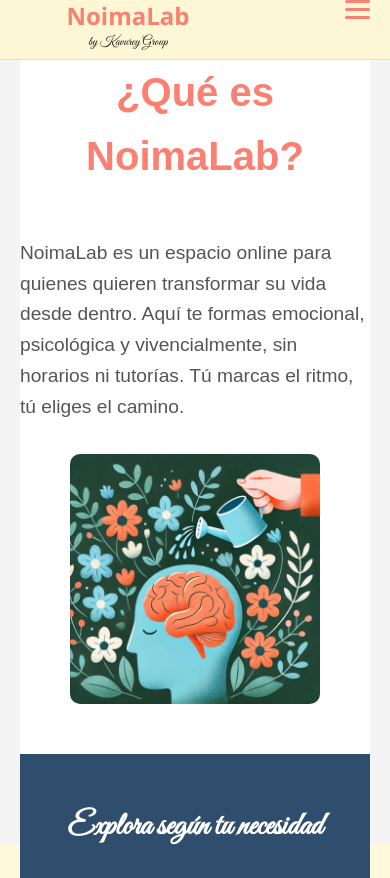
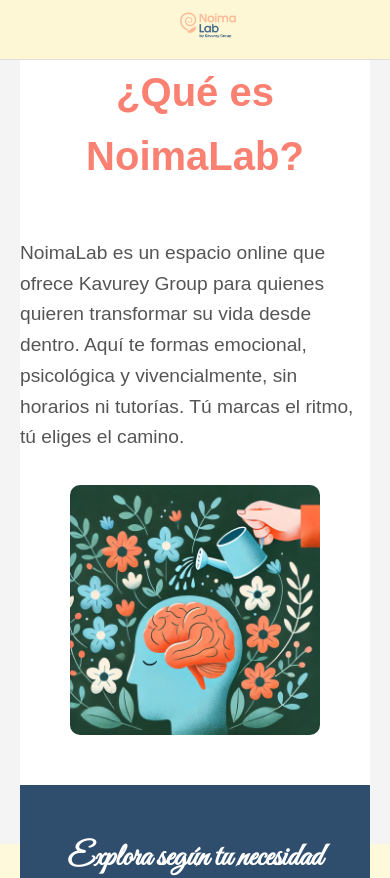
Before and after one commit to MarcosEsquibel/ProyectoCursos, a React (Vite) app in the folder vite-project/: page / in a window 390 px wide. Shown: the top 878 px of the page. Built offline with nearby package versions, Linux system fonts and the light colour scheme.

Commit message:
Añadiendo Footer

```diff
--- a/vite-project/src/App.tsx
+++ b/vite-project/src/App.tsx
@@ -11,6 +11,7 @@
 import Formaciones from "./pages/Formaciones";
 import ProtectedRoute from "./components/ProtectedRoute";
 import CompraPage from "./pages/Comprapage";
+import Footer from "./pages/components/Footer";
 
 const App: React.FC = () => {
   const [menuOpen, setMenuOpen] = useState(false);
@@ -31,6 +32,7 @@
             <Route path="/cursos" element={<Cursos />} />
             <Route path="/formaciones" element={<Formaciones />} />
 
+
 <Route path="/comprar" element={<CompraPage />} />
 
 
--- a/vite-project/src/pages/Home.tsx
+++ b/vite-project/src/pages/Home.tsx
@@ -16,7 +16,7 @@
         <h2>¿Qué es NoimaLab?</h2>
         <div className="about-content">
           <p>
-            NoimaLab es un espacio online para quienes quieren transformar su vida desde dentro. Aquí te formas emocional, psicológica y vivencialmente, sin horarios ni tutorías. Tú marcas el ritmo, tú eliges el camino.
+            NoimaLab es un espacio online que ofrece Kavurey Group  para quienes quieren transformar su vida desde dentro. Aquí te formas emocional, psicológica y vivencialmente, sin horarios ni tutorías. Tú marcas el ritmo, tú eliges el camino.
           </p>
           <img
             src={psicologiapositiva2}
@@ -61,6 +61,7 @@
         <h3>
           'Entender nuestro interior no es opcional, es esencial'
         </h3>
+
       </section>
 
       {/* Footer */}
--- a/vite-project/src/pages/components/Header.css
+++ b/vite-project/src/pages/components/Header.css
@@ -4,36 +4,36 @@
   display: flex;
   align-items: center;
   justify-content: space-between;
-  background-color:#fdf7d6;/* crema mate */
+  background-color: #fdf7d6; /* crema mate */
   padding: 1rem 2rem;
   flex-wrap: wrap;
+  position: relative;
+  z-index: 10;
+
 }
 
-.logo {
-  font-size: clamp(1.5rem, 2.5vw, 2.5rem);
-  font-weight: bold;
-  color: salmon;
-  margin: 0;
-  text-decoration: none;
-  line-height: 1.3;
-  white-space: normal;
-  word-break: break-word;
+/* --- Logo --- */
+.logo-container {
+  margin-right: 1rem;
 }
 
-.sub-logo {
-  font-family: 'Great Vibes', cursive;
-  font-size: clamp(0.8rem, 1.5vw, 1.2rem);
-  color: #111;
-  margin-top: 0.2rem;
-  white-space: nowrap;
+.NoimaLab {
+  height: 60px; /* base segura */
+  width: auto;
+  object-fit: contain;
+  transform: scale(1.6); /* escala visual sin empujar el layout */
+  transform-origin: left center; /* opcional: para mantener alineado a la izquierda */
 }
 
+
+/* --- Navegación --- */
 .header-nav {
   display: flex;
   gap: 1.5rem;
   margin-left: 2rem;
   flex-grow: 1;
   justify-content: center;
+  transition: all 0.3s ease-in-out;
 }
 
 .header-nav ul {
@@ -76,9 +76,15 @@
   transform-origin: left;
 }
 
+/* --- Botón acceso --- */
+.user-access {
+  display: flex;
+  align-items: center;
+  justify-content: center;
+  margin-left: auto;
+}
 
-
-.access-button  {
+.access-button {
   background-color: #fff0e0;
   color: #fa8072;
   padding: 0.5rem 1rem;
@@ -86,13 +92,16 @@
   border-radius: 5px;
   cursor: pointer;
   font-weight: 600;
+  transition: all 0.3s ease;
 }
 
-button :hover{
-  background-color: #fff0e0;
-
+.access-button:hover {
+  background-color: #ffe4e1;
+  color: #d45d5d;
+  border-color: #d45d5d;
 }
 
+/* --- Dropdown de acceso (si lo usas) --- */
 .access-dropdown {
   position: absolute;
   top: 110%;
@@ -116,7 +125,24 @@
   background-color: #ffe4e1; /* rosa suave */
 }
 
-/* Responsive */
+/* --- Menú hamburguesa --- */
+.hamburger {
+  display: none;
+  flex-direction: column;
+  cursor: pointer;
+  gap: 5px;
+  margin-left: auto;
+}
+
+.hamburger span {
+  width: 25px;
+  height: 3px;
+  background-color: #fa8072;
+  border-radius: 2px;
+  transition: 0.3s ease;
+}
+
+/* --- Responsive --- */
 @media (max-width: 768px) {
   .header {
     flex-direction: column;
@@ -126,12 +152,40 @@
     text-align: center;
   }
 
-  .logo {
-    font-size: 1.5rem;
-    text-align: center;
-    white-space: normal;
-    word-break: break-word;
+  .logo-container {
     width: 100%;
+    display: flex;
+    justify-content: center;
+  }
+
+  .NoimaLab {
+    height: 50px;
+  }
+
+  .hamburger {
+    display: flex;
+    align-self: flex-end;
+  }
+
+  .header-nav {
+    display: none;
+    flex-direction: column;
+    align-items: center;
+    background-color: #fdfbf6;
+    margin-top: 1rem;
+    padding: 1rem 0;
+    border-top: 1px solid #fa8072;
+    width: 100%;
+  }
+
+  .header-nav.active {
+    display: flex;
+  }
+
+  .header-nav ul {
+    flex-direction: column;
+    align-items: center;
+    gap: 1rem;
   }
 
   .user-access {
@@ -164,59 +218,4 @@
   .access-dropdown a:last-child {
     border-bottom: none;
   }
-
-  .hamburger {
-    align-self: flex-start;
-  }
 }
-/* --- Menú hamburguesa --- */
-.hamburger {
-  display: none;
-  flex-direction: column;
-  cursor: pointer;
-  gap: 5px;
-  margin-left: auto;
-}
-
-.hamburger span {
-  width: 25px;
-  height: 3px;
-  background-color: #fa8072;
-  border-radius: 2px;
-  transition: 0.3s ease;
-}
-
-/* Menú responsive */
-@media (max-width: 768px) {
-  .header-nav {
-    display: none;
-    flex-direction: column;
-    align-items: center;
-
-    background-color: #fdfbf6;
-    margin-top: 1rem;
-
-    padding: 1rem 0;
-    border-top: 1px solid #fa8072;
-  }
-
-  .header-nav.active {
-     display: inline-flex;
-  padding: 0.2rem 0.4rem; /* muy poco padding */
-  margin: 0; /* sin márgenes adicionales */
-  align-items: center;
-  justify-content: center;
-  white-space: nowrap;
-  }
-
-  .header-nav ul {
-    flex-direction: column;
-    align-items: center;
-    gap: 1rem;
-  }
-
-  .hamburger {
-    display:flex;
-  }
-
-}
--- a/vite-project/src/pages/components/Header.tsx
+++ b/vite-project/src/pages/components/Header.tsx
@@ -2,6 +2,7 @@
 import React, { useState, useEffect } from "react";
 import { Link, useNavigate } from "react-router-dom";
 import "./Header.css";
+import NoimaLab from "../../assets/images/NoimaLab.png"
 
 const Header: React.FC = () => {
   const [menuOpen, setMenuOpen] = useState(false);
@@ -41,9 +42,13 @@
   return (
     <header className="header">
       {/* Logo */}
+
       <div className="logo-container">
-        <h1 className="logo">NoimaLab</h1>
-        <p className="sub-logo">by Kavurey Group</p>
+      <img
+            src={NoimaLab}
+            alt="Ilustración de NoimaLab"
+            className="NoimaLab"
+          />
       </div>
 
       <div className="hamburger" onClick={toggleMenu}>
--- a/vite-project/src/router/AppRouter.tsx
+++ b/vite-project/src/router/AppRouter.tsx
@@ -7,7 +7,7 @@
 import Cursos from "../pages/Cursos";
 import Formaciones from "../pages/Formaciones"
 import comprapage from "../pages/Comprapage"
-
+import Footer from "../pages/components/Footer";
 
    function AppRouter() {
   return (
```
Also changed, not shown: vite-project/src/pages/components/Footer.tsx (added, +39 -0 lines), vite-project/src/pages/components/footer.css (added, +99 -0 lines), vite-project/src/assets/images/Mindfulness1.png (deleted).
